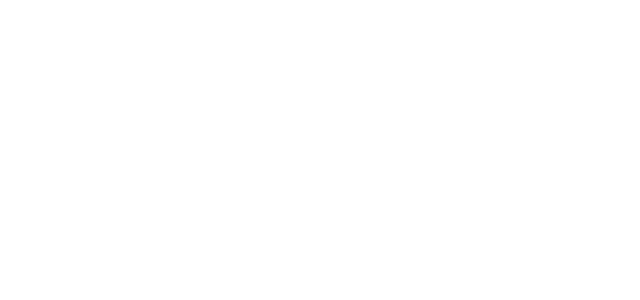
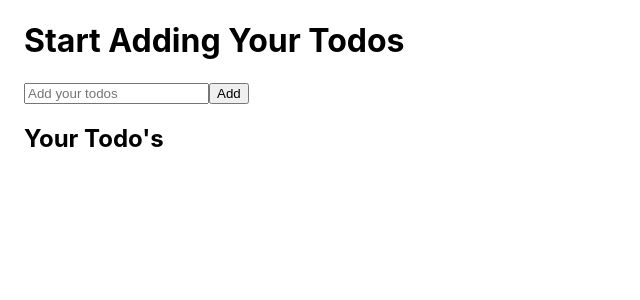
Before and after one commit to foisal07/react-todo, a React (Create React App) app: page / in a window 1280 px wide. Shown: the top 300 px of the page, without its empty margins (0-640 px from the left). Built offline with nearby package versions, Linux system fonts and the light colour scheme.

Commit message:
Get todo and render todo lists

```diff
--- a/package.json
+++ b/package.json
@@ -3,6 +3,8 @@
   "version": "0.1.0",
   "private": true,
   "dependencies": {
+    "@material-ui/core": "^4.12.3",
+    "@material-ui/icons": "^4.11.2",
     "@testing-library/jest-dom": "^5.14.1",
     "@testing-library/react": "^11.2.7",
     "@testing-library/user-event": "^12.8.3",
--- a/public/index.html
+++ b/public/index.html
@@ -8,6 +8,14 @@
     <meta
       name="description"
       content="Web site created using create-react-app"
+    />
+    <link
+      rel="stylesheet"
+      href="https://fonts.googleapis.com/css?family=Roboto:300,400,500,700&display=swap"
+    />
+    <link
+      rel="stylesheet"
+      href="https://fonts.googleapis.com/icon?family=Material+Icons"
     />
     <link rel="apple-touch-icon" href="%PUBLIC_URL%/logo192.png" />
     <!--
--- a/src/App.js
+++ b/src/App.js
@@ -1,8 +1,20 @@
+import AddTodo from "./components/AddTodo";
+import TodoList from "./components/TodoList";
+import { useState } from "react";
+
 function App() {
+  const [todos, setTodos] = useState([]);
+
+  const getTodo = (enteredTodo) => {
+    setTodos((prevTodos) => [...prevTodos, enteredTodo]);
+  };
+
   return (
     <div className="App">
       {/* Add todo */}
+      <AddTodo getTodo={getTodo} />
       {/* Todo list*/}
+      <TodoList todos={todos} />
     </div>
   );
 }
--- a/src/components/AddTodo.js
+++ b/src/components/AddTodo.js
@@ -1,14 +1,34 @@
-import React from "react";
-import Input from "./UI/Input";
+import React, { useState } from "react";
 import Button from "./UI/Button";
-import Card from "./UI/Card";
+import { Container } from "@material-ui/core";
 
-export default function addTodo() {
+export default function AddTodo({ getTodo }) {
+  const [enteredTodo, setEnteredTodo] = useState();
+
+  const addTodo = (e) => {
+    e.preventDefault();
+    if (enteredTodo.trim().length === 0) return;
+    getTodo(enteredTodo);
+    setEnteredTodo('');
+  };
+
+  const getEnteredTodo = (e) => {
+    setEnteredTodo(e.target.value);
+  };
+
   return (
     <>
-      <Card>
-
-      </Card>
+      <Container>
+        <h1>Start Adding Your Todos</h1>
+        <form onSubmit={addTodo}>
+          <input
+            type="text"
+            placeholder="Add your todos"
+            onChange={getEnteredTodo}
+          />
+          <Button type="submit" text="Add" />
+        </form>
+      </Container>
     </>
   );
 }
--- a/src/components/TodoList.js
+++ b/src/components/TodoList.js
@@ -0,0 +1,23 @@
+import { Container } from "@material-ui/core";
+import React from "react";
+import Button from "./UI/Button";
+
+export default function TodoList({ todos = [] }) {
+  // const deleteTodo = (todos, index) => {};
+
+  return (
+    <>
+      <Container>
+        <h2>Your Todo's</h2>
+        <ul>
+          {todos.map((todo) => (
+            <li key={Math.random()}>
+              {todo}
+              {/* {todo} <Button text={"Remove"} onClick={deleteTodo} /> */}
+            </li>
+          ))}
+        </ul>
+      </Container>
+    </>
+  );
+}
--- a/src/components/UI/Input.js
+++ b/src/components/UI/Input.js
@@ -3,7 +3,7 @@
 export default function Input({ className, placeholder, rest }) {
   return (
     <>
-      <input className={className} placeholder={placeholder} {...rest}/>
+      <input className={className} placeholder={placeholder} {...rest} />
     </>
   );
 }
```
Also changed, not shown: 1 other file (tests, documents, lock files or other folders).
